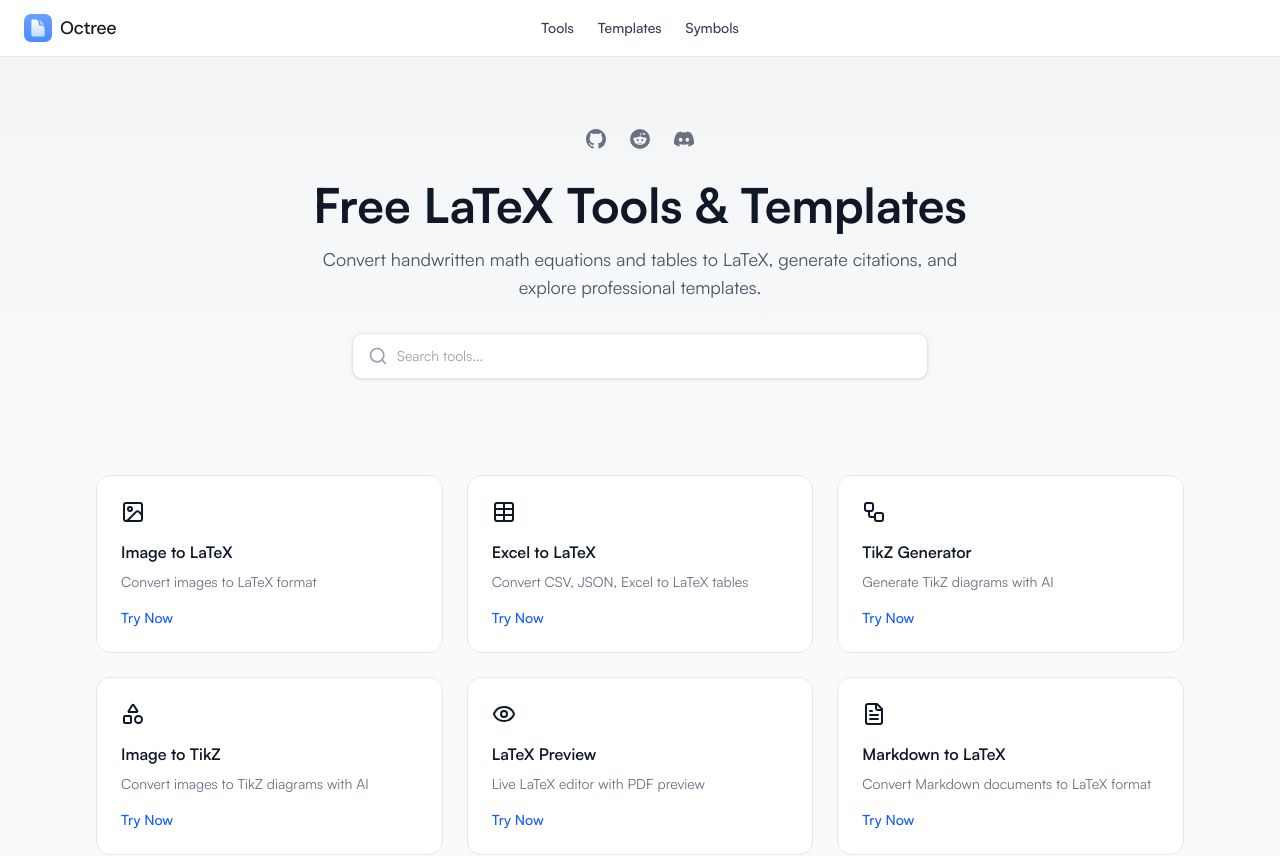
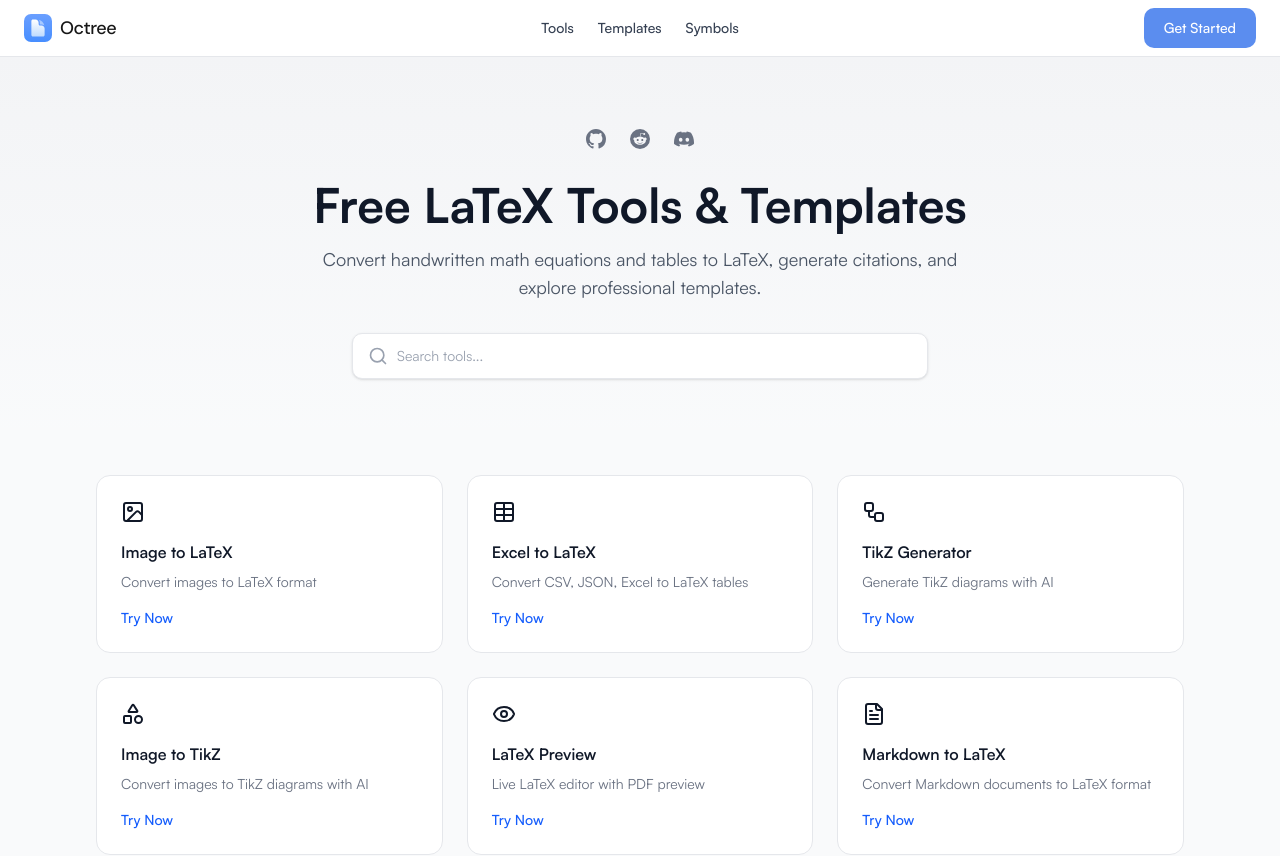
Before and after one commit to Octree-AI-Latex-Editor/tools, a Next.js app: page / in a window 1280 px wide. Shown: the top 856 px of the page. Built offline with nearby package versions, Linux system fonts and the light colour scheme; no server answers.

Commit message:
Add Get Started button to header

```diff
--- a/components/Header.tsx
+++ b/components/Header.tsx
@@ -37,7 +37,12 @@ export default function Header() {
               Symbols
             </Link>
           </div>
-          <div />
+          <Link
+            href="https://app.useoctree.com"
+            className="inline-flex h-10 items-center justify-center rounded-lg bg-[#5B8DEF] px-5 text-sm font-medium text-white transition-colors hover:bg-[#4a7de0]"
+          >
+            Get Started
+          </Link>
         </div>
       </div>
     </nav>
```
